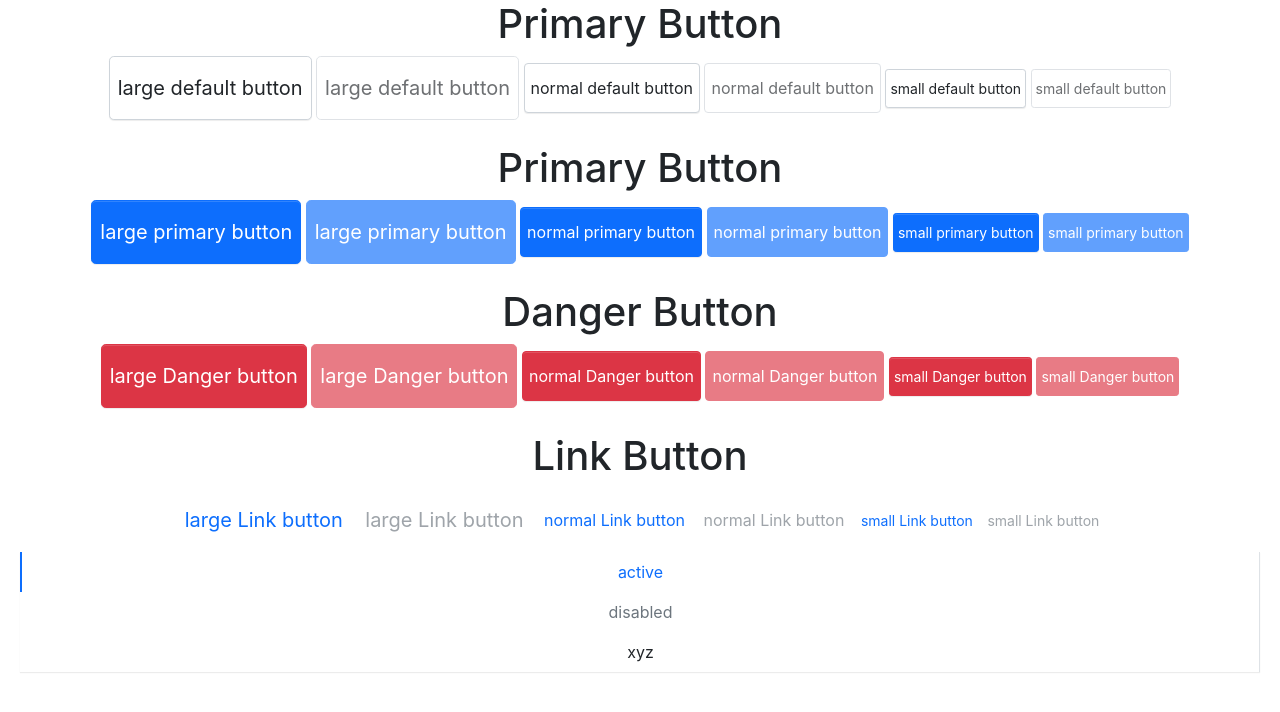
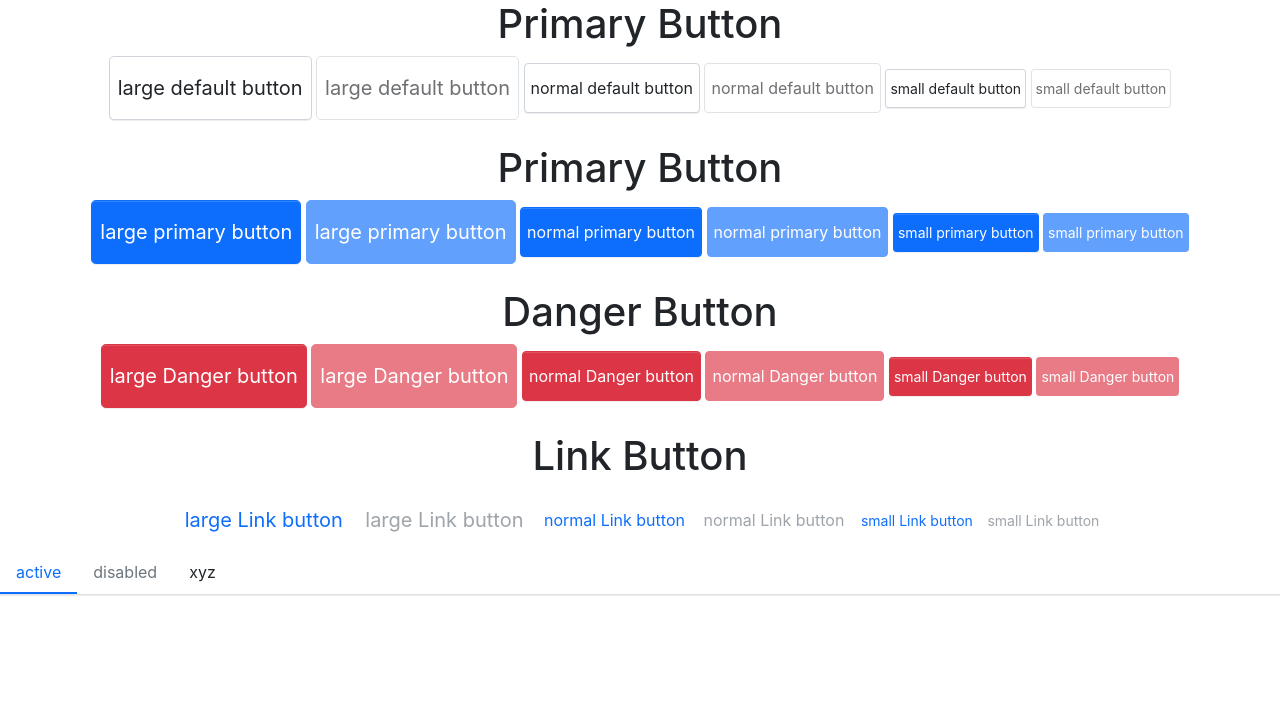
Before and after one commit to lz82/bird-design, a React (Create React App) app: page / in a window 1280 px wide. Shown: the top 712 px of the page. Built offline with nearby package versions, Linux system fonts and the light colour scheme.

Commit message:
:construction: add children check

```diff
--- a/src/components/menu/_style.scss
+++ b/src/components/menu/_style.scss
@@ -20,6 +20,11 @@
       &:hover {
         border-bottom: 0;
         border-left: $menu-item-active-border-width solid $menu-item-active-color;
+      }
+      &.disabled {
+        color: $menu-item-disabled-color;
+        pointer-events: none;
+        cursor: default;
       }
     }
   }
--- a/src/components/menu/index.tsx
+++ b/src/components/menu/index.tsx
@@ -1,9 +1,9 @@
-import React, { CSSProperties, createContext, useState } from 'react';
+import React, { CSSProperties, createContext, useState, ReactNode } from 'react';
 
 import classnames from 'classnames';
 import { IMenuItemProps } from './menu-item';
 
-type SelectClick = (item: IMenuItemProps, key: string) => void;
+type SelectClick = (key: string) => void;
 
 export interface IMenuCtx {
   selectedKey: string;
@@ -25,17 +25,16 @@ export interface IMenuProps {
 }
 
 const Menu: React.FC<IMenuProps> = (props) => {
-  const { children, mode, style, defaultSelectedKey, onSelect } = props;
+  const { children, mode, style, className, defaultSelectedKey, onSelect } = props;
   const [selectedKey, setSelectedKey] = useState(defaultSelectedKey);
-
-  const classNames = classnames('bird-menu', {
+  const classNames = classnames('bird-menu', className, {
     'menu-vertical': mode === 'vertical'
   });
 
-  const handleClick = (item: any, key: string) => {
+  const handleClick = (key: string) => {
     setSelectedKey(key);
     if (onSelect && typeof onSelect === 'function') {
-      onSelect(item, key);
+      onSelect(key);
     }
   };
 
@@ -44,9 +43,20 @@ const Menu: React.FC<IMenuProps> = (props) => {
     onSelect: handleClick
   };
 
+  const renderChildren = (children: ReactNode) => {
+    return React.Children.map(children, (item) => {
+      const element = item as React.FunctionComponentElement<IMenuItemProps>;
+      if (element.type.displayName === 'MenuItem') {
+        return item;
+      } else {
+        console.log('children should be MenuItem');
+      }
+    });
+  };
+
   return (
-    <ul className={classNames} style={style}>
-      <MenuCtx.Provider value={provideVal}>{children}</MenuCtx.Provider>
+    <ul className={classNames} style={style} data-testid="test-menu">
+      <MenuCtx.Provider value={provideVal}>{renderChildren(children)}</MenuCtx.Provider>
     </ul>
   );
 };
@@ -55,4 +65,6 @@ Menu.defaultProps = {
   mode: 'horizontal'
 };
 
+Menu.displayName = 'Menu';
+
 export default Menu;
--- a/src/components/menu/menu-item.tsx
+++ b/src/components/menu/menu-item.tsx
@@ -22,8 +22,8 @@ const MenuItem: React.FC<IMenuItemProps> = (props) => {
   );
 
   const onClick = () => {
-    if (ctx.onSelect && typeof ctx.onSelect === 'function') {
-      ctx.onSelect(props, id || '');
+    if (ctx.onSelect && typeof ctx.onSelect === 'function' && !disabled) {
+      ctx.onSelect(id || '');
     }
   };
   return (
@@ -37,4 +37,6 @@ MenuItem.defaultProps = {
   disabled: false
 };
 
+MenuItem.displayName = 'MenuItem';
+
 export default MenuItem;
--- a/src/views/menu/index.tsx
+++ b/src/views/menu/index.tsx
@@ -17,13 +17,15 @@ const MenuPreview: React.FC = () => {
           disabled
         </MenuItem>
         <MenuItem id="3">xyz</MenuItem>
+        <li>asdf</li>
       </Menu>
     );
   };
   const menu = generateMenu({
-    mode: 'vertical',
+    // mode: 'vertical',
     defaultSelectedKey: '1',
-    onSelect: (item, id) => {
+    className: 'test',
+    onSelect: (id) => {
       setSelectedMenu(id);
     }
   });
```
Also changed, not shown: 1 other file (tests, documents, lock files or other folders).
